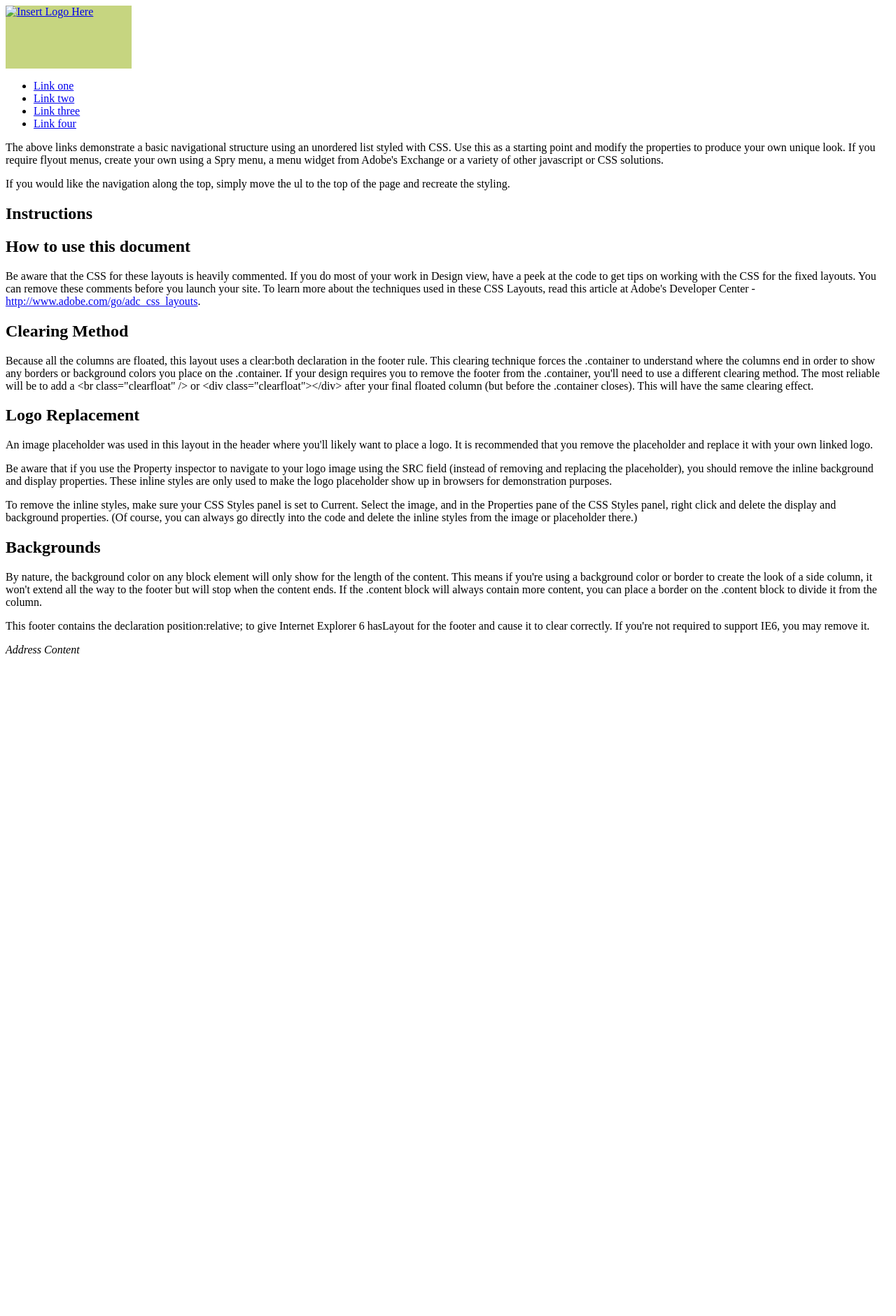
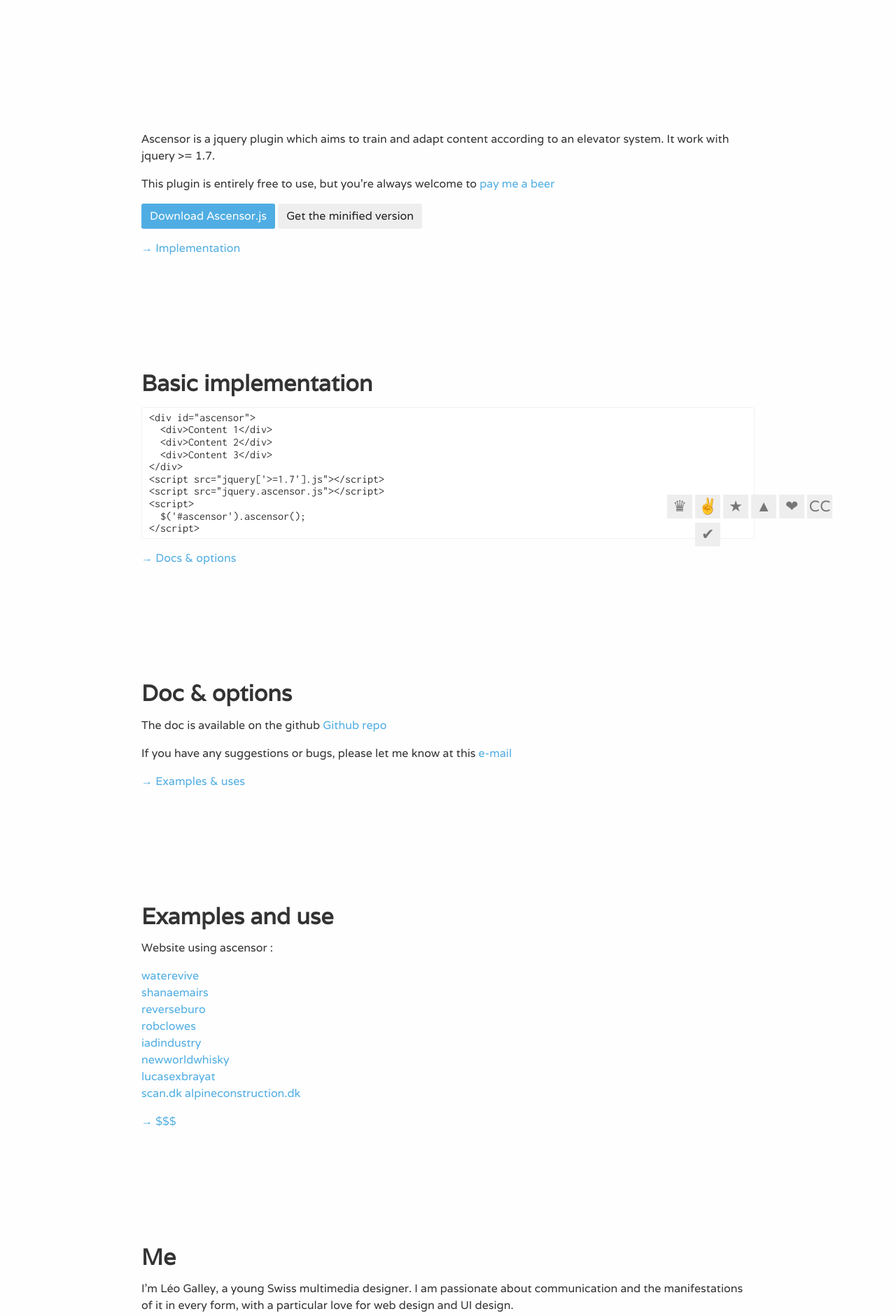
Before and after one commit to Snacks-/Outcome-2.3-Project-for-Client, a plain HTML site: page index.html in a window 1280 px wide. Shown: the top 1881 px of the page at 70% size. Before the commit the page ends 946 px from the top, so only its background shows below. Drawn offline with nearby package versions, Linux system fonts and the light colour scheme.

Commit message:
Update index.html

```diff
--- a/index.html
+++ b/index.html
@@ -1,62 +1,148 @@
+
+
 <!doctype html>
-<html>
+<!--[if lt IE 7]> <html class="no-js lt-ie9 lt-ie8 lt-ie7" lang="en"> <![endif]-->
+<!--[if IE 7]>    <html class="no-js lt-ie9 lt-ie8" lang="en"> <![endif]-->
+<!--[if IE 8]>    <html class="no-js lt-ie9" lang="en"> <![endif]-->
+<!--[if gt IE 8]><!--> <html class="no-js" lang="en"> <!--<![endif]-->
 <head>
   <meta charset="utf-8">
-<!-- TemplateBeginEditable name="doctitle" -->
-<title>Untitled Document</title>
-<!-- TemplateEndEditable -->
-<!-- TemplateBeginEditable name="head" -->
-<!-- TemplateEndEditable -->
-<link href="file:///N|/VCE IT in Action Unit 2_b2iIT25b/Senanayake_Ryan_45160/Websoite - U2O3/Website/HTML5_twoColFixRtHdr.css" rel="stylesheet" type="text/css"><!--[if lt IE 9]>
-<script src="http://html5shiv.googlecode.com/svn/trunk/html5.js"></script>
+  <meta http-equiv="X-UA-Compatible" content="IE=edge,chrome=1">
+  <title>Ascensor.js</title>
+  <!--[if lt IE 9]>
+  <script src="//html5shim.googlecode.com/svn/trunk/html5.js"></script>
   <![endif]-->
+  <meta name="description" content="Ascensor is a jquery plugin which aims to train and adapt content according to an elevator system">
+  <meta name="viewport" content="user-scalable=0,width=device-width,initial-scale=1,maximum-scale=1">
+  <link rel="stylesheet" href="main.css">
 </head>
-
 <body>
 
-<div class="container">
-  <header>
-    <a href="#"><img src="" alt="Insert Logo Here" width="180" height="90" id="Insert_logo" style="background-color: #C6D580; display:block;" /></a>
-  </header>
-  <div class="sidebar1">
-    <ul class="nav">
-      <li><a href="#">Link one</a></li>
-      <li><a href="#">Link two</a></li>
-      <li><a href="#">Link three</a></li>
-      <li><a href="#">Link four</a></li>
+  <nav id="navigationMap">
+  <!-- And yes, I had fun with http://copypastecharacter.com/symbols  -->
+    <ul class="links-to-floor">
+      <li class="ascensorLink ascensorLink0"><span>♛</span></li>
+      <li class="ascensorLink ascensorLink1"><span>✔</span></li>
+      <li class="ascensorLink ascensorLink2"><span>✌</span></li>
+      <li class="ascensorLink ascensorLink3"><span>★</span></li>
+      <li class="ascensorLink ascensorLink4"><span>▲</span></li>
+      <li class="ascensorLink ascensorLink5"><span>❤</span></li>
+      <li class="ascensorLink ascensorLink6"><span>CC</span></li>
     </ul>
-    <aside>
-      <p> The above links demonstrate a basic navigational structure using an unordered list styled with CSS. Use this as a starting point and modify the properties to produce your own unique look. If you require flyout menus, create your own using a Spry menu, a menu widget from Adobe's Exchange or a variety of other javascript or CSS solutions.</p>
-      <p>If you would like the navigation along the top, simply move the ul to the top of the page and recreate the styling.</p>
-    </aside>
-  <!-- end .sidebar1 --></div>
-  <article class="content">
-    <h1>Instructions</h1>
+</nav>
+
+  <div id="ascensorBuilding">
+
+  <!-- Home -->
   <section>
-     <h2>How to use this document</h2>
-      <p>Be aware that the CSS for these layouts is heavily commented. If you do most of your work in Design view, have a peek at the code to get tips on working with the CSS for the fixed layouts. You can remove these comments before you launch your site. To learn more about the techniques used in these CSS Layouts, read this article at Adobe's Developer Center - <a href="http://www.adobe.com/go/adc_css_layouts">http://www.adobe.com/go/adc_css_layouts</a>.</p>
+    <article class="container">
+      <h1>&nbsp;</h1>
+      <p>Ascensor is a jquery plugin which aims to train and adapt content according to an elevator system. It work with jquery >= 1.7.</p>
+      <p>This plugin is entirely free to use, but you're always welcome to <a href="#Donate">pay me a beer</p>
+
+
+      <a class="button" href="https://raw.github.com/kirkas/Ascensor.js/master/dist/jquery.ascensor.js">Download Ascensor.js</a>
+      <a class="button grey" href="https://raw.github.com/kirkas/Ascensor.js/master/dist/jquery.ascensor.min.js">Get the minified version</a>
+      <p><a href="#Implementation">→ Implementation</a></p>
+    </article>
+  </section>
+
+  <!-- Implementation -->
+  <section>
+    <article class="container">
+      <h1>Basic implementation</h1>
+      <pre class="prettyprint">
+&lt;div id=&quot;ascensor&quot;&gt;
+  &lt;div&gt;Content 1&lt;/div&gt;
+  &lt;div&gt;Content 2&lt;/div&gt;
+  &lt;div&gt;Content 3&lt;/div&gt;
+&lt;/div&gt;
+&lt;script src=&quot;jquery['&gt;=1.7'].js&quot;&gt;&lt;/script&gt;
+&lt;script src=&quot;jquery.ascensor.js&quot;&gt;&lt;/script&gt;
+&lt;script&gt;
+  $('#ascensor').ascensor();
+&lt;/script&gt;</pre>
+    <p><a href="#Options">→ Docs &amp; options</a></p>
+    </article>
   </section>
   <section>
-      <h2>Clearing Method</h2>
-      <p>Because all the columns are floated, this layout uses a clear:both declaration in the footer rule.  This clearing technique forces the .container to understand where the columns end in order to show any borders or background colors you place on the .container. If your design requires you to remove the footer from the .container, you'll need to use a different clearing method. The most reliable will be to add a &lt;br class=&quot;clearfloat&quot; /&gt; or &lt;div  class=&quot;clearfloat&quot;&gt;&lt;/div&gt; after your final floated column (but before the .container closes). This will have the same clearing effect. </p>
+    <article class="container">
+      <h1>Doc &amp; options</h1>
+      <p>The doc is available on the github <a href="https://github.com/kirkas/Ascensor.js">Github repo</a></p>
+      <p>If you have any suggestions or bugs, please let me know at this <a href="mailto:contact@kirkas.ch">e-mail</a></p>
+      <p><a href="#Examples">→ Examples &amp; uses</a></p>
+    </article>
   </section>
+
+  <!-- Examples -->
   <section>
-      <h2>Logo Replacement</h2>
-      <p>An image placeholder was used in this layout in the header where you'll likely want to place  a logo. It is recommended that you remove the placeholder and replace it with your own linked logo. </p>
-      <p> Be aware that if you use the Property inspector to navigate to your logo image using the SRC field (instead of removing and replacing the placeholder), you should remove the inline background and display properties. These inline styles are only used to make the logo placeholder show up in browsers for demonstration purposes. </p>
-      <p>To remove the inline styles, make sure your CSS Styles panel is set to Current. Select the image, and in the Properties pane of the CSS Styles panel, right click and delete the display and background properties. (Of course, you can always go directly into the code and delete the inline styles from the image or placeholder there.)</p>
+    <article class="container">
+      <h1>Examples and use</h1>
+      <p>Website using ascensor :</p>
+      <a href="http://www.waterevive.com" title="new world whisky">waterevive</a><br/>
+      <a href="http://shanaemairs.com" title="new world whisky">shanaemairs</a><br/>
+      <a href="http://reverseburo.com" title="new world whisky">reverseburo</a><br/>
+      <a href="http://www.robclowes.com" title="new world whisky">robclowes</a><br/>
+      <a href="http://iadindustry.se" title="new world whisky">iadindustry</a><br/>
+      <a href="http://newworldwhisky.com.au" title="new world whisky">newworldwhisky</a><br/>
+      <a href="http://www.lucasexbrayat.com/#/accueil">lucasexbrayat</a><br/>
+      <a href="http://scan.dk/dk/hjem;jsessionid=486F06AA85436F47F129928B520BBC93">scan.dk</a>
+      <a href="http://alpineconstruction.ca/">alpineconstruction.dk</a>
+      <p><a href="#Donate">→ $$$</a></p>
+    </article>
   </section>
+
+  <!-- Me -->
   <section>
-      <h2>Backgrounds</h2>
-      <p>By nature, the background color on any block element will only show for the length of the content. This means if you're using a background color or border to create the look of a side column, it won't extend all the way to the footer but will stop when the content ends. If the .content block will always contain more content, you can place a border on the .content block to divide it from the column.</p>
+    <article class="container">
+      <h1>Me</h1>
+      <p>I'm Léo Galley, a young Swiss multimedia designer. I am passionate about communication and the manifestations of it in every form, with a particular love for web design and UI design.</p>
+      <p>I'm currently working as a designer/front-end developer at <a href="http://www.bluefields.com/">Bluefields</a>.</p>
+      <p>You can contact me <a href="mailto:contact@kirkas.ch">here</a>, and download my resume <a href="http://kirkas.ch/files/CV.pdf">here.</a></p>
+
+    </article>
   </section>
-    <!-- end .content --></article>
-  <footer>
-    <p>This footer contains the declaration position:relative; to give Internet Explorer 6 hasLayout for the footer and cause it to clear correctly. If you're not required to support IE6, you may remove it.</p>
-    <address>
-      Address Content
-    </address>
-  </footer>
-  <!-- end .container --></div>
+
+  <!-- License -->
+  <section>
+    <article class="container">
+      <h1>License (MIT)</h1>
+      <p>
+Copyright (c) 2013 léo galley
+
+Permission is hereby granted, free of charge, to any person
+obtaining a copy of this software and associated documentation
+files (the "Software"), to deal in the Software without
+restriction, including without limitation the rights to use,
+copy, modify, merge, publish, distribute, sublicense, and/or sell
+copies of the Software, and to permit persons to whom the
+Software is furnished to do so, subject to the following
+conditions:
+
+The above copyright notice and this permission notice shall be
+included in all copies or substantial portions of the Software.
+
+THE SOFTWARE IS PROVIDED "AS IS", WITHOUT WARRANTY OF ANY KIND,
+EXPRESS OR IMPLIED, INCLUDING BUT NOT LIMITED TO THE WARRANTIES
+OF MERCHANTABILITY, FITNESS FOR A PARTICULAR PURPOSE AND
+NONINFRINGEMENT. IN NO EVENT SHALL THE AUTHORS OR COPYRIGHT
+HOLDERS BE LIABLE FOR ANY CLAIM, DAMAGES OR OTHER LIABILITY,
+WHETHER IN AN ACTION OF CONTRACT, TORT OR OTHERWISE, ARISING
+FROM, OUT OF OR IN CONNECTION WITH THE SOFTWARE OR THE USE OR
+OTHER DEALINGS IN THE SOFTWARE.</p>
+    </article>
+  </section>
+
+
+
+
+</div>
+
+
+<script src="http://code.jquery.com/jquery-1.9.0.js"></script>
+<script src="plugin.min.js"></script>
+<script src="main.min.js"></script>
+
+
 </body>
 </html>
```
Lines whose indentation alone changed are shown as unchanged.
